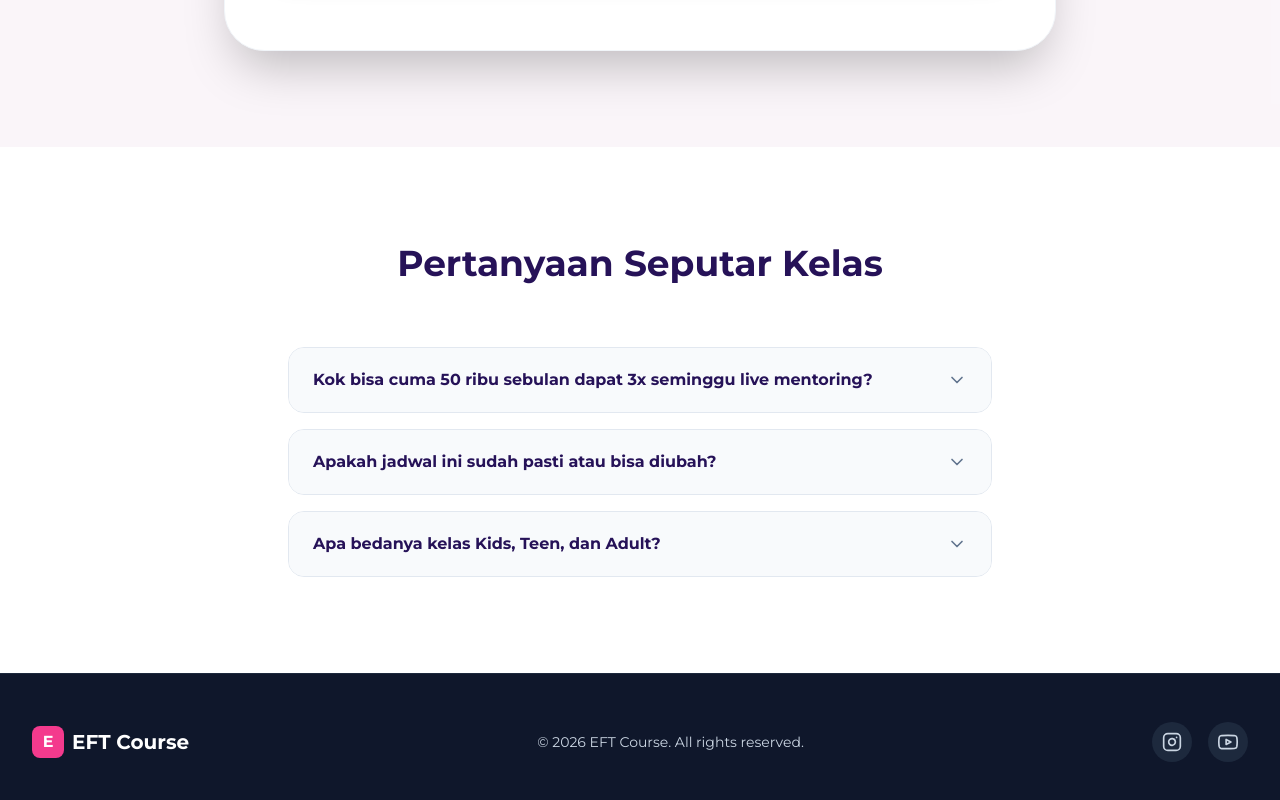
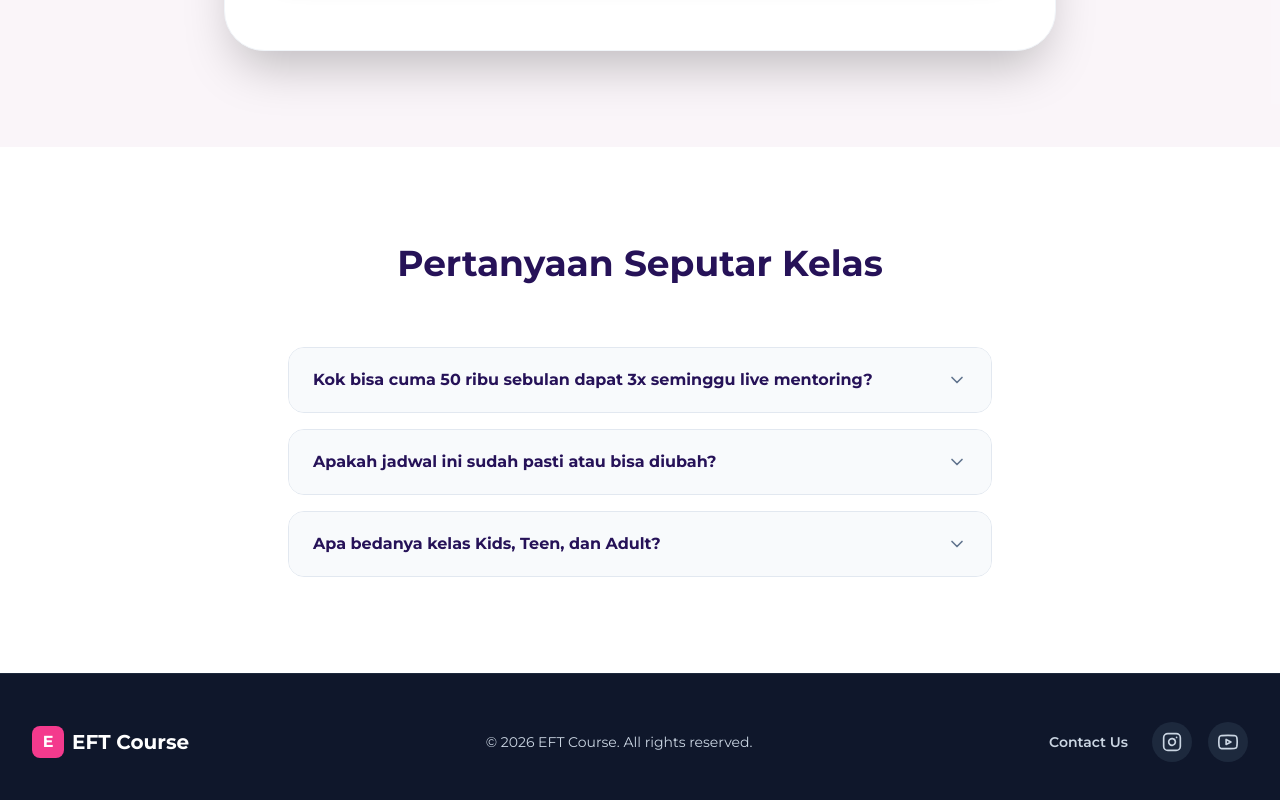
Before and after one commit to fahmago/lp-eftcourse, a Next.js app: page / in a window 1280 px wide. Shown: the part 4469-5269 px from the top of the page. Built offline with nearby package versions, Linux system fonts and the light colour scheme.

Commit message:
feat: add FloatingWhatsApp component, site footer, favicon, and root layout configuration

```diff
--- a/src/app/layout.tsx
+++ b/src/app/layout.tsx
@@ -17,6 +17,9 @@ const inter = Inter({
 export const metadata: Metadata = {
   title: "EFT Course - Lancar Speaking Nggak Perlu Mahal",
   description: "Waktunya Praktik Ngobrol 3x Seminggu! Sesi live interactive bareng expert tutor.",
+  icons: {
+    icon: '/favicon.webp',
+  },
 };
 
 export default function RootLayout({
--- a/src/components/sections/Footer.tsx
+++ b/src/components/sections/Footer.tsx
@@ -18,9 +18,18 @@ export default function Footer() {
             &copy; {new Date().getFullYear()} EFT Course. All rights reserved.
           </div>
 
-          {/* Social Links */}
-          <div className="flex gap-4">
-            {[
+          {/* Contact & Social Links */}
+          <div className="flex items-center gap-6">
+            <a
+              href="https://wa.me/6281511591935"
+              target="_blank"
+              rel="noopener noreferrer"
+              className="text-sm font-semibold hover:text-pink-400 transition-colors"
+            >
+              Contact Us
+            </a>
+            <div className="flex gap-4">
+              {[
               { Icon: InstagramIcon, label: "Instagram", url: "https://instagram.com/eftcourse" },
               { Icon: YoutubeIcon, label: "YouTube", url: "https://www.youtube.com/channel/UCe0mnax0u-gfPPk3U68xm0w" },
             ].map(({ Icon, label, url }) => (
@@ -35,6 +44,7 @@ export default function Footer() {
                 <Icon className="w-5 h-5" />
               </a>
             ))}
+            </div>
           </div>
         </div>
       </div>
--- a/src/components/ui/FloatingWhatsApp.tsx
+++ b/src/components/ui/FloatingWhatsApp.tsx
@@ -11,7 +11,7 @@ const WhatsAppIcon = ({ className }: { className?: string }) => (
 export default function FloatingWhatsApp() {
   return (
     <motion.a
-      href="https://wa.me/6281234567890"
+      href="https://wa.me/6281511591935"
       target="_blank"
       rel="noopener noreferrer"
       className="fixed bottom-6 right-6 z-50 bg-[#25D366] text-white p-4 rounded-full shadow-[0_10px_40px_-10px_rgba(37,211,102,0.7)] flex items-center justify-center hover:bg-[#1ebd5a] transition-colors group"
@@ -25,7 +25,7 @@ export default function FloatingWhatsApp() {
 
       {/* Tooltip */}
       <span className="absolute right-full mr-4 bg-white text-slate-800 text-sm font-bold px-4 py-2 rounded-xl shadow-lg opacity-0 group-hover:opacity-100 transition-opacity pointer-events-none whitespace-nowrap border border-slate-100 origin-right scale-95 group-hover:scale-100">
-        Tanya Min-Course 💬
+        Contact Us via WhatsApp
       </span>
 
       {/* Pulse effect */}
```
Also changed, not shown: public/favicon.webp (added).
